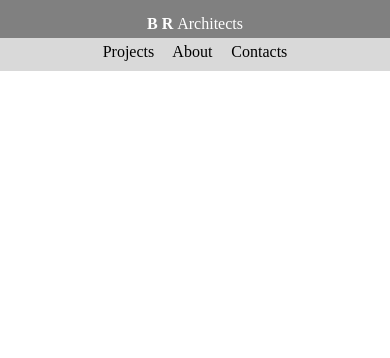
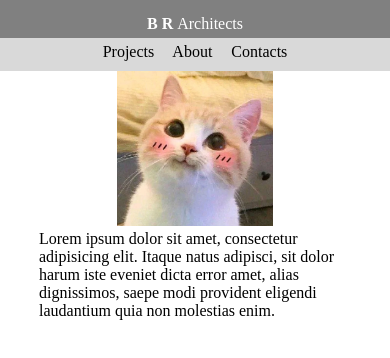
Before and after one commit to Siddharth-Rai-06/Responsive-UI-Template, a plain HTML site: page index.html in a window 390 px wide. Drawn offline with Linux system fonts and the light colour scheme.

Commit message:
second commit

```diff
--- a/index.html
+++ b/index.html
@@ -22,6 +22,14 @@
         <a href="#">Contacts</a>
     </div>
 </div>
+<div class="about">
+<div class="text">
+    Lorem ipsum dolor sit amet, consectetur adipisicing elit. Itaque natus adipisci, sit dolor harum iste eveniet dicta error amet, alias dignissimos, saepe modi provident eligendi laudantium quia non molestias enim.
+</div>
+<div class="myimg">
+    <img width="200px" height="150px" src="./catto image.png" alt="cat">
+</div>
+</div>
 </body>
 
 </html>
--- a/styles/test.css
+++ b/styles/test.css
@@ -33,6 +33,24 @@ body{
     color:white;
 
 }
+img{
+    width:50%;
+    max-width: 90%;
+    height: auto;
+}
+.about{
+    display: flex;
+    flex-direction: row;
+    margin: auto;
+    width: 80%;
+}
+.text{
+    width:50%;
+    text-align: left;
+}
+.myimg{
+    text-align: center;
+}
 @media (max-width: 600px) {
     .nav-wrapper{
       flex-direction: column;
@@ -51,4 +69,17 @@ body{
         color:black;
 
     }
+    .about{
+        flex-direction: column-reverse;
+    }
+    .text{
+        width: 100%;
+    }
+    img{
+        flex: 100%;
+        justify-content: center;
+    }
+    .myimg{
+        text-align: center;
+    }
 }
```
Also changed, not shown: catto image.png (added).
